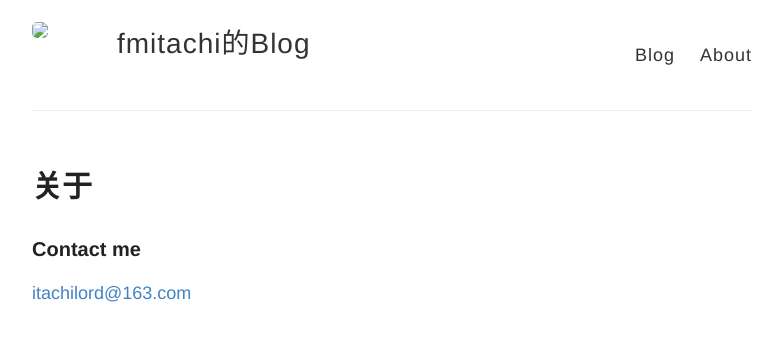
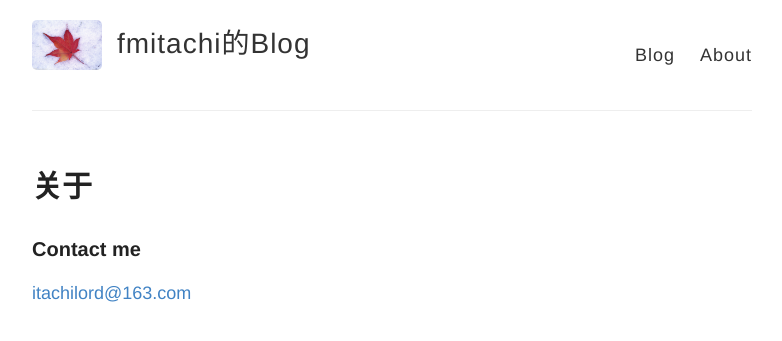
Before and after one commit to fmitachi/fmitachi.github.io, a Jekyll site: the page built from about.md, in a window 1280 px wide. Shown: the top 341 px of the page, without its empty margins (248-1030 px from the left). Built offline with Jekyll 4.4.1, drawn with Linux system fonts in a browser that asks for light colours; Markdown is read by kramdown in place of the engine named in the settings.

Commit message:
modify about

```diff
--- a/_config.yml
+++ b/_config.yml
@@ -9,7 +9,7 @@ name: fmitachi的Blog
 description:
 
 # URL of your avatar or profile pic (you could use your GitHub profile pic)
-avatar: images/avatar.jpg
+avatar: /images/avatar.jpg
 #
 # Flags below are optional
 #
```
Also changed, not shown: _includes/disqus.html (line endings or trailing spaces), _includes/meta.html (line endings or trailing spaces), feed.xml (line endings or trailing spaces).
